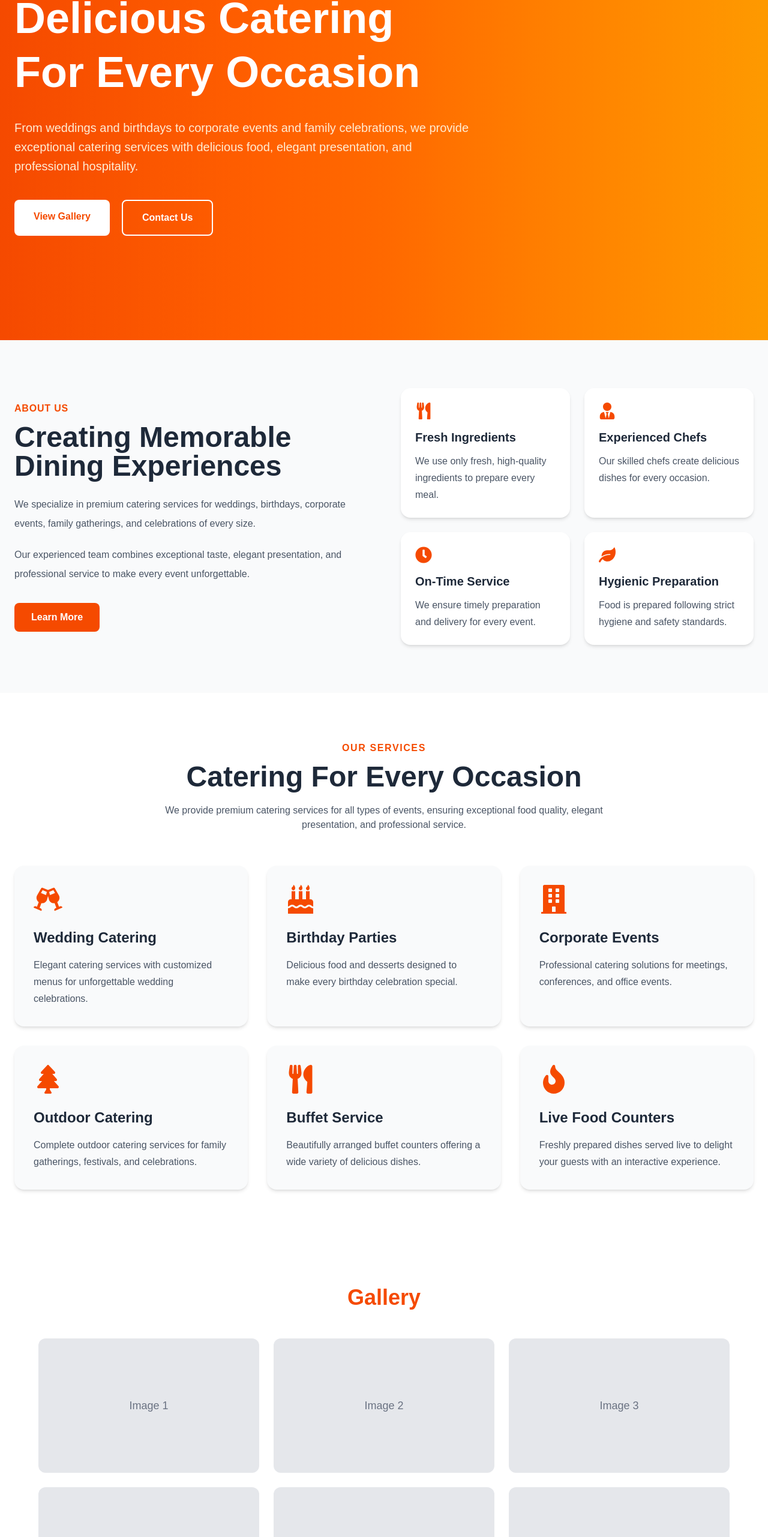
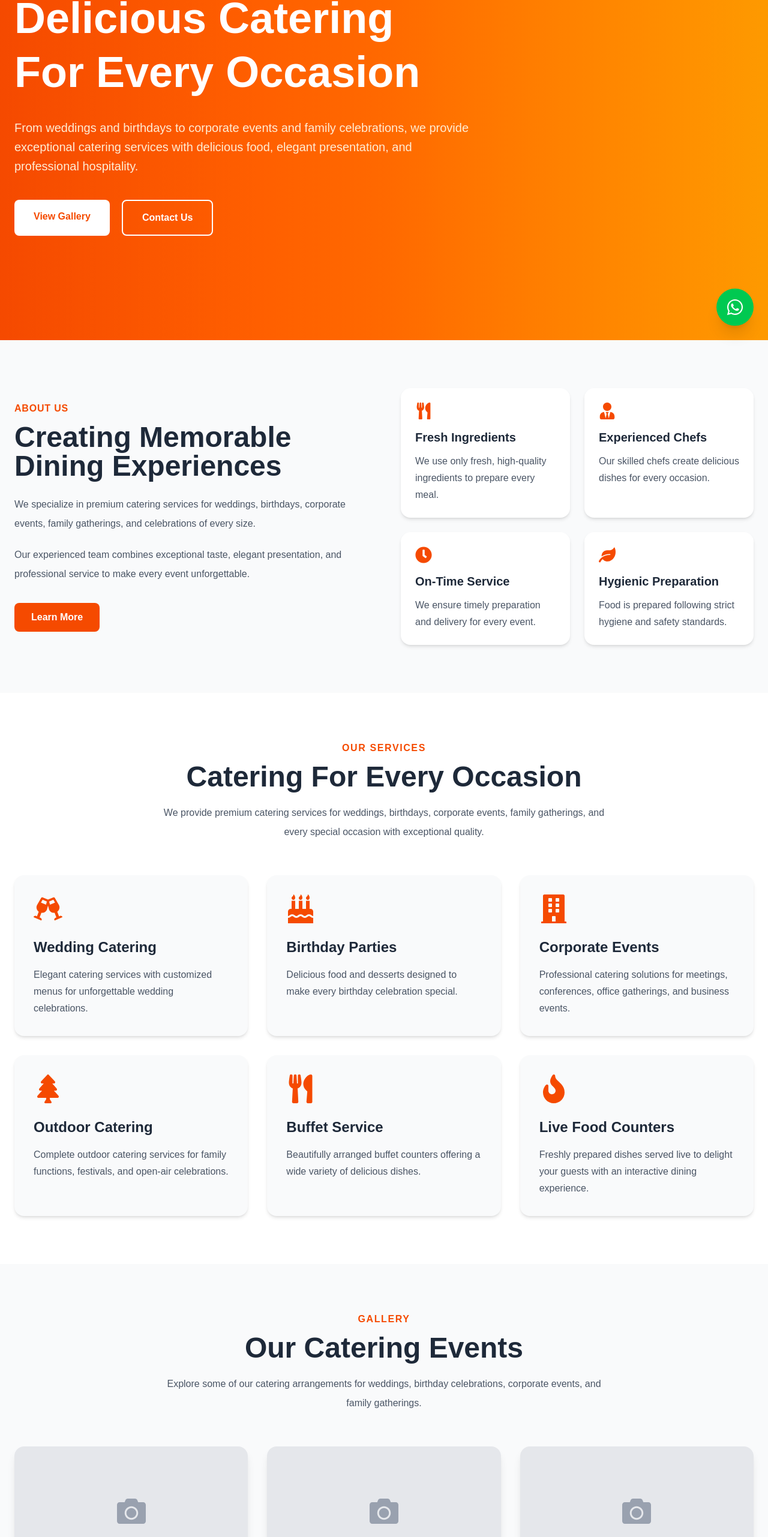
Before and after one commit to narran710/catering-website, a React (Vite) app: page / in a window 1280 px wide. Shown: the part 233-2795 px from the top of the page at 60% size. Built offline with nearby package versions, Linux system fonts and the light colour scheme.

Commit message:
Add interactive UI enhancements and animations

```diff
--- a/src/App.jsx
+++ b/src/App.jsx
@@ -6,6 +6,8 @@ import Gallery from "./components/Gallery";
 import Testimonials from "./components/Testimonials";
 import Contact from "./components/Contact";
 import Footer from "./components/Footer";
+import WhatsAppButton from "./components/WhatsAppButton";
+import BackToTop from "./components/BackToTop";
 
 function App() {
   return (
@@ -18,6 +20,10 @@ function App() {
       <Testimonials />
       <Contact />
       <Footer />
+
+      {/* Floating Buttons */}
+      <WhatsAppButton />
+      <BackToTop />
     </>
   );
 }
--- /dev/null
+++ b/src/components/BackToTop.jsx
@@ -0,0 +1,39 @@
+import { useEffect, useState } from "react";
+import { FaArrowUp } from "react-icons/fa";
+
+function BackToTop() {
+  const [visible, setVisible] = useState(false);
+
+  useEffect(() => {
+    const toggleVisibility = () => {
+      setVisible(window.scrollY > 300);
+    };
+
+    window.addEventListener("scroll", toggleVisibility);
+
+    return () => {
+      window.removeEventListener("scroll", toggleVisibility);
+    };
+  }, []);
+
+  const scrollToTop = () => {
+    window.scrollTo({
+      top: 0,
+      behavior: "smooth",
+    });
+  };
+
+  if (!visible) return null;
+
+  return (
+    <button
+      onClick={scrollToTop}
+      className="fixed bottom-24 right-6 bg-orange-600 hover:bg-orange-700 text-white p-4 rounded-full shadow-xl transition duration-300 hover:scale-110 z-50"
+      aria-label="Back to top"
+    >
+      <FaArrowUp size={20} />
+    </button>
+  );
+}
+
+export default BackToTop;
--- /dev/null
+++ b/src/components/FadeInSection.jsx
@@ -0,0 +1,19 @@
+import { motion } from "framer-motion";
+
+function FadeInSection({ children }) {
+  return (
+    <motion.div
+      initial={{ opacity: 0, y: 60 }}
+      whileInView={{ opacity: 1, y: 0 }}
+      viewport={{ once: true, amount: 0.2 }}
+      transition={{
+        duration: 0.7,
+        ease: "easeOut",
+      }}
+    >
+      {children}
+    </motion.div>
+  );
+}
+
+export default FadeInSection;
--- a/src/components/Footer.jsx
+++ b/src/components/Footer.jsx
@@ -1,14 +1,14 @@
 import {
-  FaFacebookF,
   FaInstagram,
-  FaYoutube,
   FaPhoneAlt,
   FaEnvelope,
   FaMapMarkerAlt,
 } from "react-icons/fa";
+import FadeInSection from "./FadeInSection";
 
 function Footer() {
   return (
+    <FadeInSection>
       <footer className="bg-gray-900 text-gray-300 pt-16 pb-8">
         <div className="max-w-7xl mx-auto px-6">
 
@@ -22,15 +22,17 @@ function Footer() {
               </h2>
 
               <p className="mt-5 leading-7">
-              We deliver exceptional catering services for weddings,
-              birthdays, corporate events, and celebrations with
-              delicious food and professional hospitality.
+                We provide premium catering services for weddings,
+                engagements, birthday celebrations, corporate events,
+                and all special occasions with delicious food,
+                elegant presentation, and exceptional hospitality.
               </p>
             </div>
 
             {/* Quick Links */}
 
             <div>
+
               <h3 className="text-xl font-semibold text-white mb-5">
                 Quick Links
               </h3>
@@ -38,42 +40,61 @@ function Footer() {
               <ul className="space-y-3">
 
                 <li>
-                <a href="#home" className="hover:text-orange-500 transition">
+                  <a
+                    href="#home"
+                    className="hover:text-orange-500 transition"
+                  >
                     Home
                   </a>
                 </li>
 
                 <li>
-                <a href="#about" className="hover:text-orange-500 transition">
+                  <a
+                    href="#about"
+                    className="hover:text-orange-500 transition"
+                  >
                     About
                   </a>
                 </li>
 
                 <li>
-                <a href="#services" className="hover:text-orange-500 transition">
+                  <a
+                    href="#services"
+                    className="hover:text-orange-500 transition"
+                  >
                     Services
                   </a>
                 </li>
 
                 <li>
-                <a href="#gallery" className="hover:text-orange-500 transition">
+                  <a
+                    href="#gallery"
+                    className="hover:text-orange-500 transition"
+                  >
                     Gallery
                   </a>
                 </li>
 
                 <li>
-                <a href="#testimonials" className="hover:text-orange-500 transition">
+                  <a
+                    href="#testimonials"
+                    className="hover:text-orange-500 transition"
+                  >
                     Testimonials
                   </a>
                 </li>
 
                 <li>
-                <a href="#contact" className="hover:text-orange-500 transition">
+                  <a
+                    href="#contact"
+                    className="hover:text-orange-500 transition"
+                  >
                     Contact
                   </a>
                 </li>
 
               </ul>
+
             </div>
 
             {/* Contact */}
@@ -84,28 +105,51 @@ function Footer() {
                 Contact
               </h3>
 
-            <div className="space-y-4">
+              <div className="space-y-5">
 
-              <p className="flex items-center gap-3">
+                <div className="flex items-center gap-3">
                   <FaPhoneAlt className="text-orange-500" />
-                +91 8608607404
-              </p>
 
-              <p className="flex items-center gap-3">
+                  <a
+                    href="tel:+918608607404"
+                    className="hover:text-orange-500 transition"
+                  >
+                    +91 86086 07404
+                  </a>
+
+                </div>
+
+                <div className="flex items-center gap-3">
                   <FaEnvelope className="text-orange-500" />
-                catering@example.com
-              </p>
 
-              <p className="flex items-center gap-3">
-                <FaMapMarkerAlt className="text-orange-500" />
-                Coimbatore, Tamil Nadu
-              </p>
+                  <a
+                    href="mailto:malligaicaters@gmail.com"
+                    className="hover:text-orange-500 transition"
+                  >
+                    malligaicaters@gmail.com
+                  </a>
+
+                </div>
+
+                <div className="flex items-start gap-3">
+
+                  <FaMapMarkerAlt className="text-orange-500 mt-1" />
+
+                  <span>
+                    110 Irugur Rd
+                    <br />
+                    Annai Indira Nagar
+                    <br />
+                    Tamil Nadu
+                  </span>
 
                 </div>
 
               </div>
 
-          {/* Social Media */}
+            </div>
+
+            {/* Social */}
 
             <div>
 
@@ -113,43 +157,36 @@ function Footer() {
                 Follow Us
               </h3>
 
-            <div className="flex gap-5 text-2xl">
-
               <a
-                href="#"
-                className="hover:text-orange-500 transition"
+                href="https://www.instagram.com/malligai_catering_/"
+                target="_blank"
+                rel="noopener noreferrer"
+                className="inline-flex items-center justify-center w-12 h-12 rounded-full bg-orange-600 hover:bg-orange-700 transition"
+                aria-label="Instagram"
               >
-                <FaFacebookF />
+                <FaInstagram className="text-white text-xl" />
               </a>
 
-              <a
-                href="#"
-                className="hover:text-orange-500 transition"
-              >
-                <FaInstagram />
-              </a>
-
-              <a
-                href="#"
-                className="hover:text-orange-500 transition"
-              >
-                <FaYoutube />
-              </a>
+              <p className="mt-6 text-sm leading-7">
+                Follow us on Instagram to explore our latest catering
+                events, delicious food, decorations, and memorable
+                celebrations.
+              </p>
 
             </div>
 
           </div>
 
-        </div>
+          <div className="border-t border-gray-700 mt-12 pt-6 text-center text-sm text-gray-400">
 
-        <div className="border-t border-gray-700 mt-12 pt-6 text-center text-sm">
-
-          © {new Date().getFullYear()} Malligai Catering Services. All Rights Reserved.
+            © {new Date().getFullYear()} Malligai Catering Services.
+            All Rights Reserved.
 
           </div>
 
         </div>
       </footer>
+    </FadeInSection>
   );
 }
 
--- a/src/components/Gallery.jsx
+++ b/src/components/Gallery.jsx
@@ -1,24 +1,98 @@
+import { FaCamera } from "react-icons/fa";
+import FadeInSection from "./FadeInSection";
+
+const galleryItems = [
+  {
+    title: "Wedding Catering",
+    description: "Elegant buffet setup for wedding celebrations.",
+  },
+  {
+    title: "Birthday Celebration",
+    description: "Delicious food and desserts for birthday parties.",
+  },
+  {
+    title: "Corporate Event",
+    description: "Professional catering for meetings and conferences.",
+  },
+  {
+    title: "Outdoor Catering",
+    description: "Fresh food served at outdoor events and functions.",
+  },
+  {
+    title: "Live Food Counter",
+    description: "Freshly prepared dishes served live for guests.",
+  },
+  {
+    title: "Dessert Station",
+    description: "A delightful variety of sweets and desserts.",
+  },
+];
+
 function Gallery() {
   return (
+    <FadeInSection>
       <section
         id="gallery"
-      className="py-20 px-6 bg-white"
+        className="bg-gray-50 py-20 px-6"
       >
-      <h2 className="text-4xl font-bold text-center text-orange-600 mb-12">
+        <div className="max-w-7xl mx-auto">
+
+          <div className="text-center mb-14">
+            <p className="text-orange-600 uppercase tracking-widest font-semibold">
               Gallery
+            </p>
+
+            <h2 className="text-4xl md:text-5xl font-bold text-gray-800 mt-3">
+              Our Catering Events
             </h2>
 
-      <div className="grid grid-cols-2 md:grid-cols-3 gap-6 max-w-6xl mx-auto">
-        {[1, 2, 3, 4, 5, 6].map((item) => (
+            <p className="text-gray-600 mt-5 max-w-3xl mx-auto leading-8">
+              Explore some of our catering arrangements for weddings,
+              birthday celebrations, corporate events, and family
+              gatherings.
+            </p>
+          </div>
+
+          <div className="grid gap-8 sm:grid-cols-2 lg:grid-cols-3">
+
+            {galleryItems.map((item) => (
+
               <div
-            key={item}
-            className="h-56 bg-gray-200 rounded-xl flex items-center justify-center text-gray-500 text-lg"
+                key={item.title}
+                className="group overflow-hidden rounded-2xl bg-white shadow-lg hover:shadow-2xl transition-all duration-300"
               >
-            Image {item}
+
+                <div className="h-64 bg-gray-200 flex flex-col items-center justify-center group-hover:scale-105 transition duration-300">
+
+                  <FaCamera className="text-5xl text-gray-400 mb-4" />
+
+                  <p className="text-gray-500 font-medium">
+                    Image Placeholder
+                  </p>
+
                 </div>
+
+                <div className="p-6">
+
+                  <h3 className="text-2xl font-semibold text-gray-800">
+                    {item.title}
+                  </h3>
+
+                  <p className="text-gray-600 mt-3 leading-7">
+                    {item.description}
+                  </p>
+
+                </div>
+
+              </div>
+
             ))}
+
+          </div>
+
         </div>
       </section>
+    </FadeInSection>
   );
 }
 
--- a/src/components/Services.jsx
+++ b/src/components/Services.jsx
@@ -6,6 +6,7 @@ import {
   FaUtensils,
   FaFire,
 } from "react-icons/fa";
+import FadeInSection from "./FadeInSection";
 
 const services = [
   {
@@ -24,13 +25,13 @@ const services = [
     icon: <FaBuilding className="text-5xl text-orange-600" />,
     title: "Corporate Events",
     description:
-      "Professional catering solutions for meetings, conferences, and office events.",
+      "Professional catering solutions for meetings, conferences, office gatherings, and business events.",
   },
   {
     icon: <FaTree className="text-5xl text-orange-600" />,
     title: "Outdoor Catering",
     description:
-      "Complete outdoor catering services for family gatherings, festivals, and celebrations.",
+      "Complete outdoor catering services for family functions, festivals, and open-air celebrations.",
   },
   {
     icon: <FaUtensils className="text-5xl text-orange-600" />,
@@ -42,12 +43,13 @@ const services = [
     icon: <FaFire className="text-5xl text-orange-600" />,
     title: "Live Food Counters",
     description:
-      "Freshly prepared dishes served live to delight your guests with an interactive experience.",
+      "Freshly prepared dishes served live to delight your guests with an interactive dining experience.",
   },
 ];
 
 function Services() {
   return (
+    <FadeInSection>
       <section
         id="services"
         className="bg-white py-20 px-6"
@@ -64,10 +66,10 @@ function Services() {
               Catering For Every Occasion
             </h2>
 
-          <p className="text-gray-600 mt-5 max-w-3xl mx-auto">
-            We provide premium catering services for all types of events,
-            ensuring exceptional food quality, elegant presentation,
-            and professional service.
+            <p className="text-gray-600 mt-5 max-w-3xl mx-auto leading-8">
+              We provide premium catering services for weddings,
+              birthdays, corporate events, family gatherings,
+              and every special occasion with exceptional quality.
             </p>
 
           </div>
@@ -101,6 +103,7 @@ function Services() {
 
         </div>
       </section>
+    </FadeInSection>
   );
 }
 
--- /dev/null
+++ b/src/components/WhatsAppButton.jsx
@@ -0,0 +1,30 @@
+import { FaWhatsapp } from "react-icons/fa";
+
+function WhatsAppButton() {
+  return (
+    <a
+      href="https://wa.me/918608607404"
+      target="_blank"
+      rel="noopener noreferrer"
+      className="
+      fixed
+      bottom-6
+      right-6
+      bg-green-500
+      hover:bg-green-600
+      text-white
+      p-4
+      rounded-full
+      shadow-xl
+      transition
+      duration-300
+      hover:scale-110
+      z-50
+      "
+    >
+      <FaWhatsapp size={30} />
+    </a>
+  );
+}
+
+export default WhatsAppButton;
```
Also changed, not shown: src/components/About.jsx (+5 -19 lines), src/components/Contact.jsx (+123 -47 lines), src/components/Testimonials.jsx (+26 -10 lines). Lines whose indentation alone changed are shown as unchanged.
